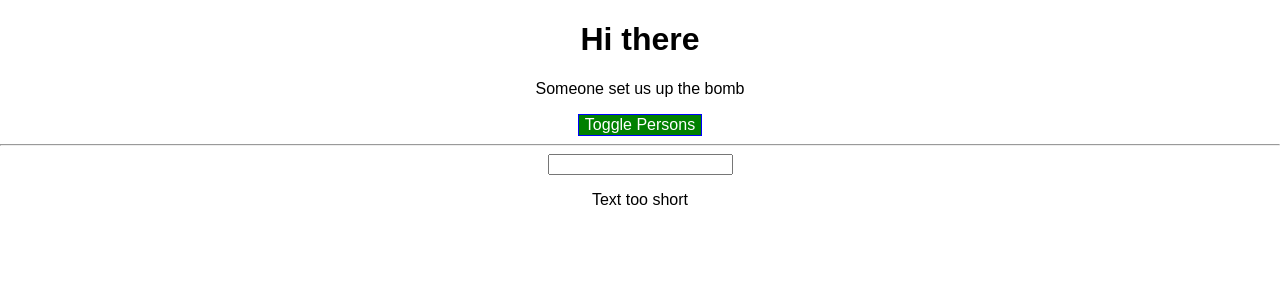
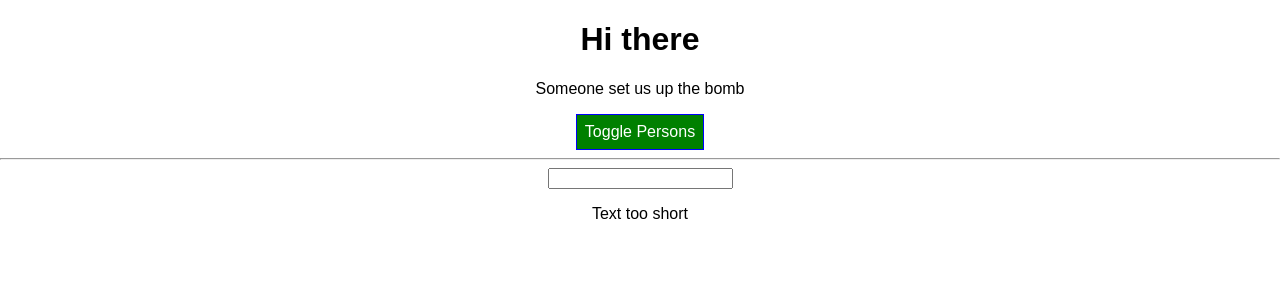
Before and after one commit to catcarrier/academind-react-complete, a React (Create React App) app: page / in a window 1280 px wide. Shown: the top 300 px of the page. Built offline with nearby package versions, Linux system fonts and the light colour scheme.

Commit message:
added button hover on App

```diff
--- a/src/App.js
+++ b/src/App.js
@@ -70,16 +70,9 @@
   }
 
   render() {
-    const style = {
-      backgroundColor: 'green',
-      color: 'white',
-      font: 'inherit',
-      border: '1px solid blue',
-      padding: '8x',
-      cursor: 'pointer'
-    };
+    let persons = null;
+    let btnClass = '';
 
-    let persons = null;
     if (this.state.showPersons) {
       persons = (
         <div>
@@ -97,8 +90,8 @@
         </div>
       );
 
-      style.backgroundColor = 'darkred'; // when persons lists is open, button is red
 
+      btnClass = styles.Red
     }
 
     let charComponents = (
@@ -124,7 +117,7 @@
           <h1>Hi there</h1>
           <p className={classes.join(' ')}>Someone set us up the bomb</p>
           <button
-            style={style}
+            className={btnClass}
             onClick={this.togglePersonsHandler}>Toggle Persons</button>
           {persons}
           <hr />
--- a/src/App.module.css
+++ b/src/App.module.css
@@ -9,3 +9,26 @@
 .bold {
   font-weight: bold
 }
+
+.App button {
+  background-color: green;
+  color: white;
+  font: inherit;
+  border: 1px solid blue;
+  padding: 8px;
+  cursor: pointer
+}
+
+.App button:hover {
+  background-color: lightgreen;
+  color: black;
+}
+
+.App button.Red {
+  background-color: red;
+}
+
+.App button.Red:hover {
+  background-color: salmon;
+  color: black;
+}
```
